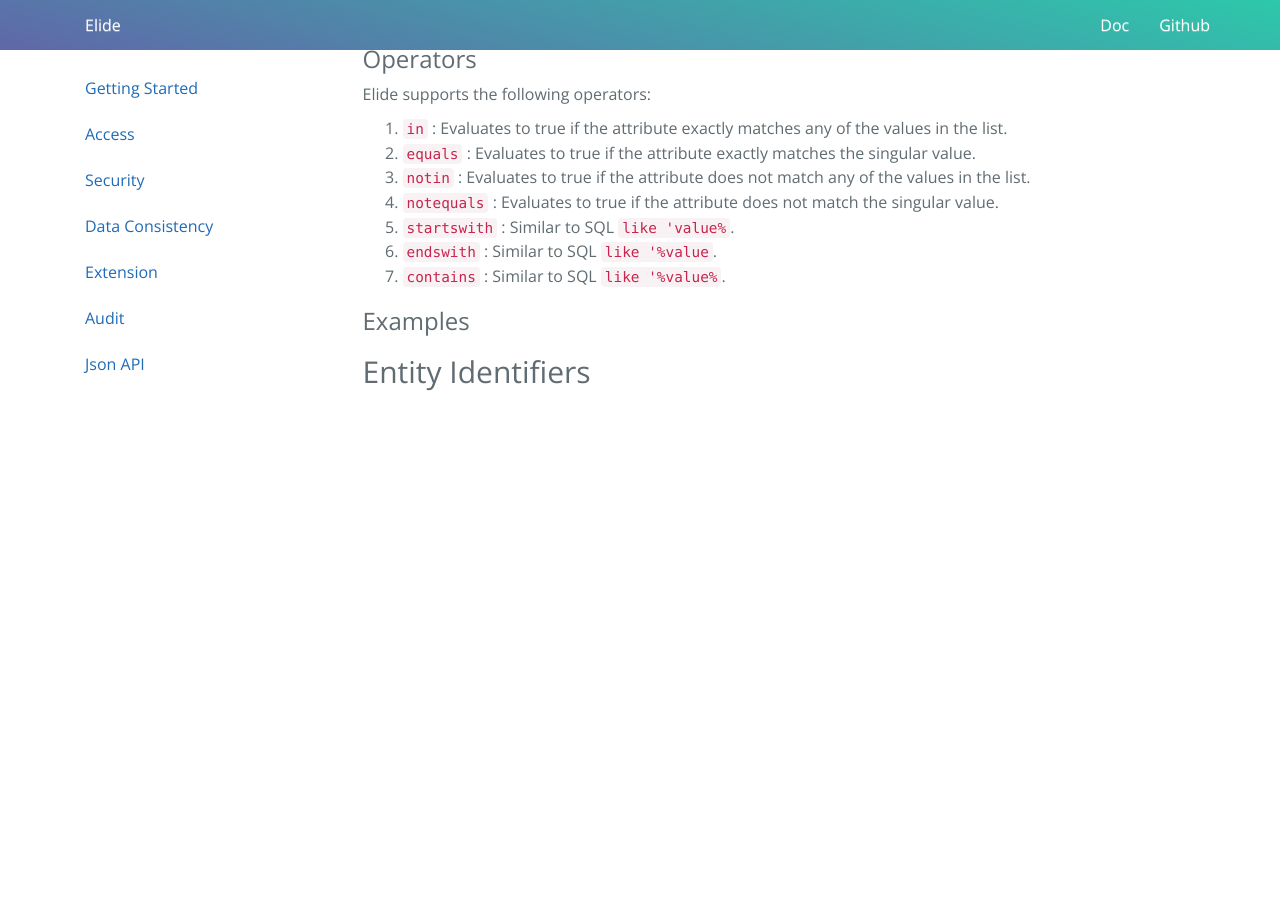
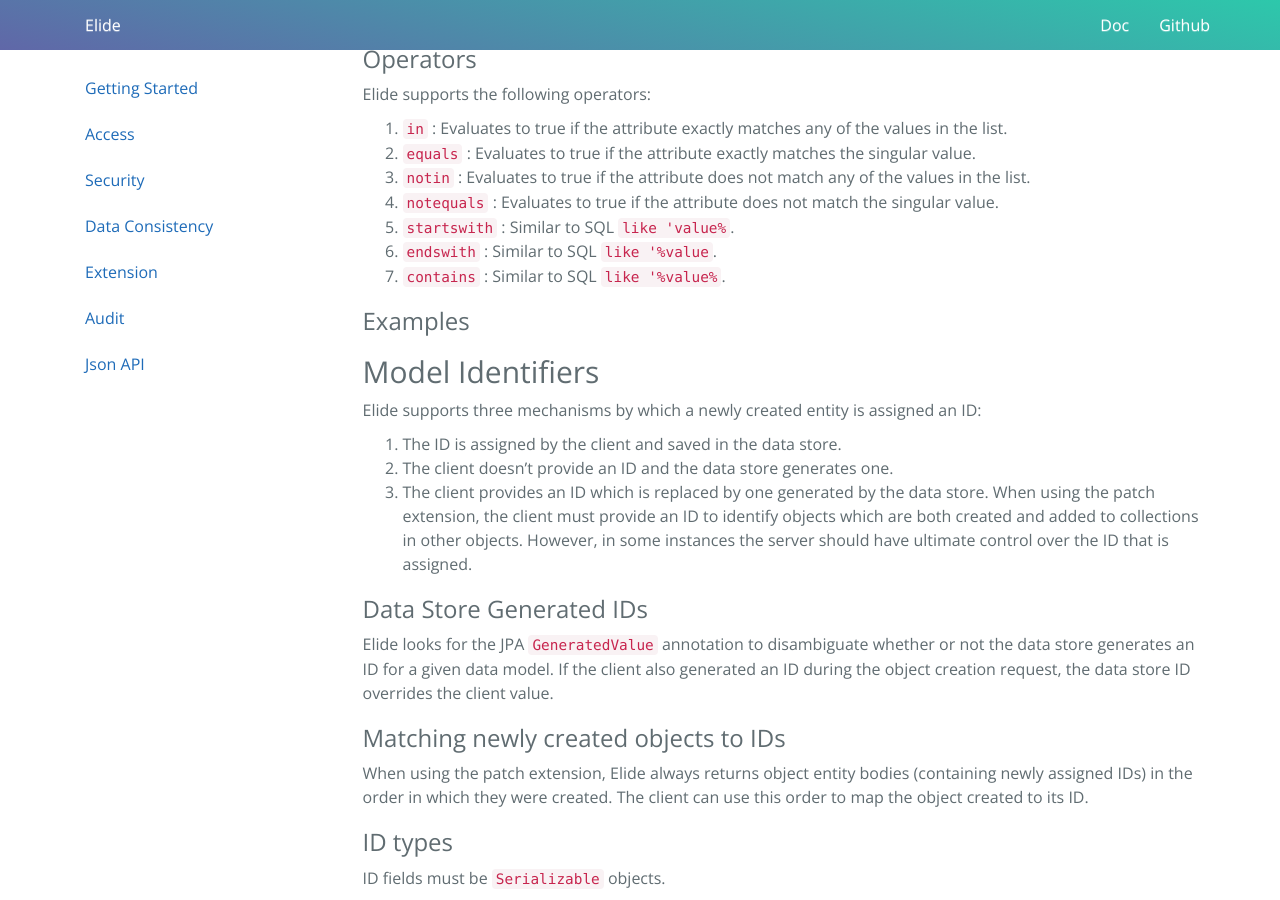
Before and after one commit to yahoo/elide-doc, a Jekyll site: the page built from pages/guide/07-jsonapi.md, in a window 1280 px wide and 900 px high, scrolled down 1050 px. Built offline with Jekyll 4.4.1, drawn with Linux system fonts in a browser that asks for light colours; nearby versions of some CDN libraries; Markdown is read by kramdown in place of the engine named in the settings; before the commit the page ends 1448 px from its top, so only the background shows below that; some of the changed text lies outside the part shown.

Commit message:
Added section on model identifiers

```diff
--- a/pages/guide/07-jsonapi.md
+++ b/pages/guide/07-jsonapi.md
@@ -13,9 +13,9 @@ Elide generally follows the [JSON-API recommendations](http://jsonapi.org/recomm
 
 There are a few caveats given that Elide allows developers control over how entities are exposed:
 
-1. Some entities may only be reached through a relationship to another entity.  Not every entity is _rootable_
-1. The root path segment of URLs are by default the name of the class (lowercase).  This can be overridden
-1. Elide allows relationships to be nested arbitrarily deep in URLs
+1. Some entities may only be reached through a relationship to another entity.  Not every entity is _rootable_.
+1. The root path segment of URLs are by default the name of the class (lowercase).  This can be overridden.
+1. Elide allows relationships to be nested arbitrarily deep in URLs.
 1. Elide currently requires all individual entities to be addressed by ID within a URL.  For example, consider a model with an article with a singular author which has a singular address.   While unambiguous, the following is *not* allowed: `/articles/1/author/address`.  Instead, the author must be full qualified by ID: `/articles/1/author/34/address`
 
 ## Filters
@@ -64,4 +64,27 @@ Elide supports the following operators:
 
 ### Examples
 
-## Entity Identifiers
+## Model Identifiers
+
+Elide supports three mechanisms by which a newly created entity is assigned an ID:
+
+1. The ID is assigned by the client and saved in the data store.
+1. The client doesn't provide an ID and the data store generates one.
+1. The client provides an ID which is replaced by one generated by the data store.  When using the patch extension, the client
+must provide an ID to identify objects which are both created and added to collections in other objects.  However, in some instances
+the server should have ultimate control over the ID that is assigned.
+
+### Data Store Generated IDs
+
+Elide looks for the JPA `GeneratedValue` annotation to disambiguate whether or not
+the data store generates an ID for a given data model.   If the client also generated
+an ID during the object creation request, the data store ID overrides the client value.
+
+### Matching newly created objects to IDs
+
+When using the patch extension, Elide always returns object entity bodies (containing newly assigned IDs) in
+the order in which they were created.  The client can use this order to map the object created to its ID.
+
+### ID types
+
+ID fields must be `Serializable` objects.
```
